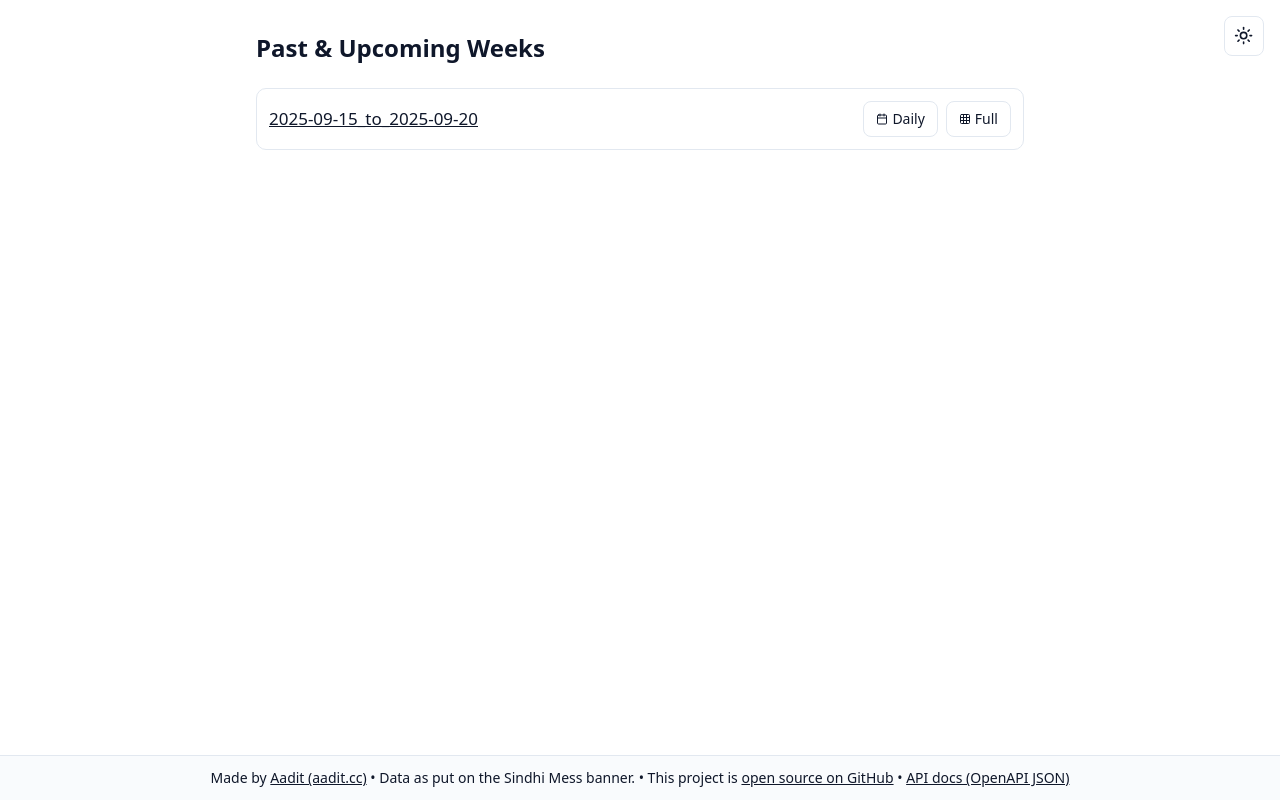
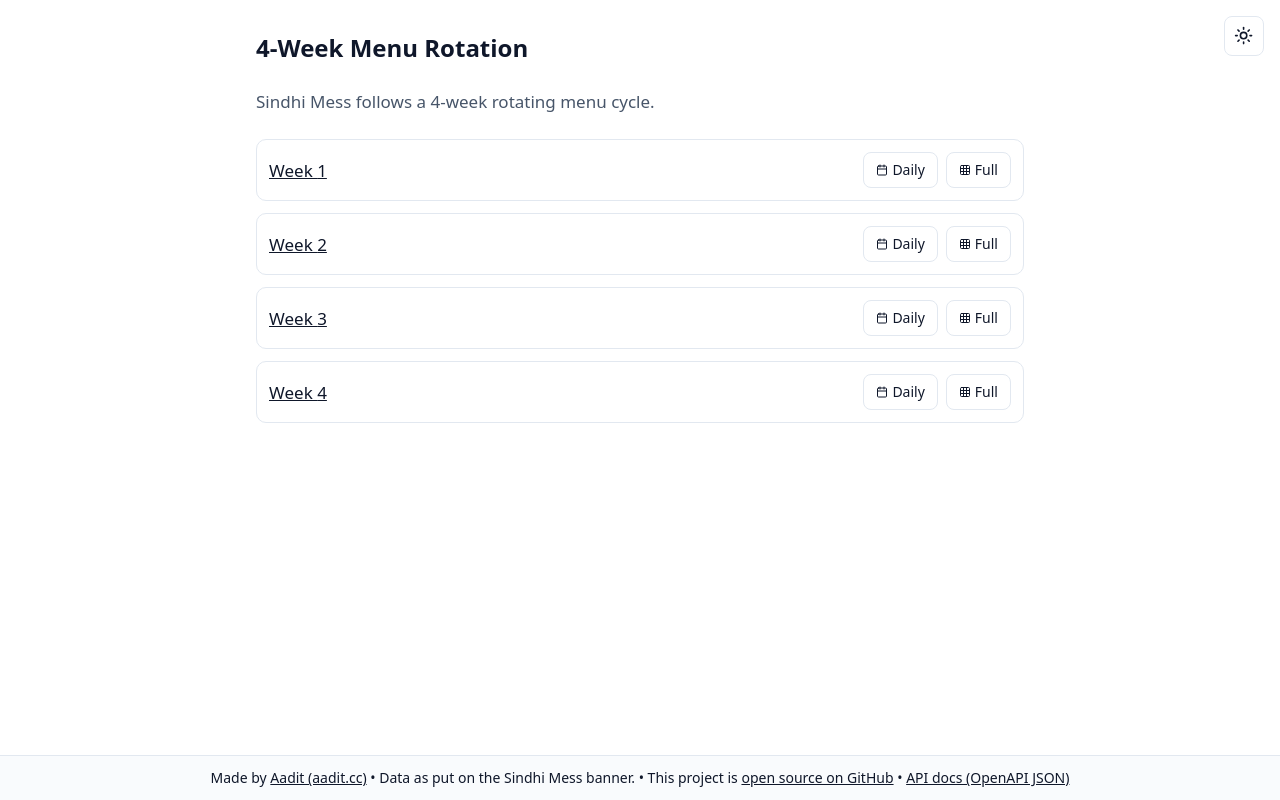
Before and after one commit to aaditagrawal/sindhi-menu, a Next.js app: page /weeks in a window 1280 px wide. Built offline with nearby package versions, Linux system fonts and the light colour scheme.

Commit message:
fix: Full week menu should now work with a refreshed week chooser logic

```diff
--- a/src/app/page.tsx
+++ b/src/app/page.tsx
@@ -1,14 +1,13 @@
-import { getLatestWeekId, getWeekMenu } from "@/data/weeks";
+import { getWeekMenu } from "@/data/weeks";
 import { MenuViewer } from "@/components/MenuViewer";
 
 export default async function Home() {
   // Use build-time data as fallback - MenuViewer will load current week on client side
-  const weekId = await getLatestWeekId();
-  const week = await getWeekMenu(weekId);
+  const week = await getWeekMenu("current");
   return (
     <div className="px-4 py-8 sm:px-6 md:px-8">
       <div className="mx-auto max-w-4xl space-y-6">
-        <MenuViewer initialWeekId={weekId} initialWeek={week} />
+        <MenuViewer initialWeek={week} />
       </div>
     </div>
   );
--- a/src/app/week/[id]/page.tsx
+++ /dev/null
@@ -1,26 +0,0 @@
-import { notFound } from "next/navigation";
-import { getAllWeeks, getWeekMenu } from "@/data/weeks";
-import { MenuViewer } from "@/components/MenuViewer";
-
-// Regenerate individual week pages every 7 days in background
-export const revalidate = 604800; // 7 days
-
-export async function generateStaticParams() {
-  const all = await getAllWeeks();
-  return all.map((id) => ({ id }));
-}
-
-export default async function WeekPage({ params }: { params: Promise<{ id: string }> }) {
-  const { id } = await params;
-  const weeks = await getAllWeeks();
-  if (!weeks.includes(id)) return notFound();
-  const week = await getWeekMenu(id);
-
-  return (
-    <div className="px-4 py-8 sm:px-6 md:px-8">
-      <div className="mx-auto max-w-4xl space-y-6">
-        <MenuViewer initialWeekId={id} initialWeek={week} />
-      </div>
-    </div>
-  );
-}
--- a/src/app/week/[id]/full/page.tsx
+++ b/src/app/week/[weekNumber]/full/page.tsx
@@ -1,25 +1,28 @@
-import Link from "next/link";
-import { getAllWeeks, getWeekMenu } from "@/data/weeks";
+import { notFound } from "next/navigation";
+import { getWeekMenu } from "@/data/weeks";
 import { ComprehensiveWeekView } from "@/components/ComprehensiveWeekView";
-import type { WeekId } from "@/data/weeks";
 import { Button } from "@/components/ui/button";
 import { ArrowLeft } from "lucide-react";
+import Link from "next/link";
 
-interface PageProps {
-  params: Promise<{ id: WeekId }>;
+export const revalidate = 604800;
+
+export async function generateStaticParams() {
+  return [
+    { weekNumber: "1" },
+    { weekNumber: "2" },
+    { weekNumber: "3" },
+    { weekNumber: "4" },
+  ];
 }
 
-export async function generateStaticParams() {
-  const all = await getAllWeeks();
-  return all.map((id) => ({ id }));
-}
+export default async function WeekNumberFullPage({ params }: { params: Promise<{ weekNumber: string }> }) {
+  const { weekNumber } = await params;
+  const weekNum = parseInt(weekNumber, 10);
+  if (weekNum < 1 || weekNum > 4) return notFound();
 
-// Regenerate full week pages every 7 days in background
-export const revalidate = 604800; // 7 days
-
-export default async function FullWeekPage({ params }: PageProps) {
-  const { id } = await params;
-  const week = await getWeekMenu(id);
+  const weekId = `${weekNum}`;
+  const week = await getWeekMenu(weekId);
 
   return (
     <div className="px-4 py-8 sm:px-6 md:px-8">
@@ -28,10 +31,10 @@
           <div className="flex flex-col sm:flex-row sm:items-center justify-between gap-4">
             <div>
               <h1 className="text-2xl sm:text-3xl font-semibold">Full Week Menu</h1>
-              <p className="text-muted-foreground">{week.week} • {week.foodCourt}</p>
+              <p className="text-muted-foreground">Week {weekNum} • {week.foodCourt}</p>
             </div>
             <Button asChild variant="outline" className="self-start sm:self-auto">
-              <Link href={`/week/${id}`} title="Back to daily view">
+              <Link href={`/week/${weekNumber}`} title="Back to daily view">
                 <ArrowLeft className="h-4 w-4 mr-2" />
                 Daily View
               </Link>
--- /dev/null
+++ b/src/app/week/[weekNumber]/page.tsx
@@ -0,0 +1,31 @@
+import { notFound } from "next/navigation";
+import { getWeekMenu } from "@/data/weeks";
+import { MenuViewer } from "@/components/MenuViewer";
+
+export const revalidate = 604800;
+
+export async function generateStaticParams() {
+  return [
+    { weekNumber: "1" },
+    { weekNumber: "2" },
+    { weekNumber: "3" },
+    { weekNumber: "4" },
+  ];
+}
+
+export default async function WeekNumberPage({ params }: { params: Promise<{ weekNumber: string }> }) {
+  const { weekNumber } = await params;
+  const weekNum = parseInt(weekNumber, 10);
+  if (weekNum < 1 || weekNum > 4) return notFound();
+
+  const weekId = `${weekNum}`;
+  const week = await getWeekMenu(weekId);
+
+  return (
+    <div className="px-4 py-8 sm:px-6 md:px-8">
+      <div className="mx-auto max-w-4xl space-y-6">
+        <MenuViewer initialWeek={week} initialWeekOverride={weekNum} />
+      </div>
+    </div>
+  );
+}
--- a/src/app/weeks/page.tsx
+++ b/src/app/weeks/page.tsx
@@ -1,29 +1,28 @@
 import Link from "next/link";
-import { getAllWeeks } from "@/data/weeks";
 import { Button } from "@/components/ui/button";
 import { Grid3X3, Calendar } from "lucide-react";
 
-export default async function WeeksPage() {
-  const weeks = await getAllWeeks();
+export default function WeeksPage() {
   return (
     <div className="px-4 py-8 sm:px-6 md:px-8">
       <div className="mx-auto max-w-3xl space-y-6">
-        <h1 className="text-2xl font-semibold">Past & Upcoming Weeks</h1>
+        <h1 className="text-2xl font-semibold">4-Week Menu Rotation</h1>
+        <p className="text-muted-foreground">Sindhi Mess follows a 4-week rotating menu cycle.</p>
         <ul className="space-y-3">
-          {weeks.map((id) => (
-            <li key={id} className="flex items-center justify-between p-3 rounded-lg border">
+          {[1, 2, 3, 4].map((weekNum) => (
+            <li key={weekNum} className="flex items-center justify-between p-3 rounded-lg border">
               <div>
-                <Link href={`/week/${id}`} className="underline font-medium">{id}</Link>
+                <Link href={`/week/${weekNum}`} className="underline font-medium">Week {weekNum}</Link>
               </div>
               <div className="flex gap-2">
                 <Button asChild variant="outline" size="sm">
-                  <Link href={`/week/${id}`} title="View daily menu">
+                  <Link href={`/week/${weekNum}`} title="View daily menu">
                     <Calendar className="h-3 w-3 mr-1" />
                     Daily
                   </Link>
                 </Button>
                 <Button asChild variant="outline" size="sm">
-                  <Link href={`/week/${id}/full`} title="View full week menu">
+                  <Link href={`/week/${weekNum}/full`} title="View full week menu">
                     <Grid3X3 className="h-3 w-3 mr-1" />
                     Full
                   </Link>
--- a/src/components/MenuViewer.tsx
+++ b/src/components/MenuViewer.tsx
@@ -9,7 +9,7 @@
   parseDateKey,
   formatISTShortDate,
 } from "@/lib/date";
-import { getMenuNameForOverriddenWeek, getWeekNumberFromDate } from "@/lib/menuManager";
+import { getMenuNameForOverriddenWeek, getMenuNumberForWeek, getWeekNumberFromDate } from "@/lib/menuManager";
 import { MealCarousel } from "@/components/MealCarousel";
 import { InlineSelect } from "@/components/InlineSelect";
 import { WeekSelector } from "@/components/WeekSelector";
@@ -252,16 +252,15 @@
 }
 
 export function MenuViewer({
-  initialWeekId,
   initialWeek,
+  initialWeekOverride,
 }: {
-  initialWeekId: string;
   initialWeek: WeekMenu;
+  initialWeekOverride?: number;
 }) {
-  const [currentWeekId, setCurrentWeekId] = React.useState<string>(initialWeekId);
   const [currentWeek, setCurrentWeek] = React.useState<WeekMenu>(initialWeek);
 
-  // Load week override from localStorage on mount
+  // Load week override from localStorage on mount, or use initialWeekOverride prop
   const [weekOverride, setWeekOverride] = React.useState<number | null>(() => {
     if (typeof window !== 'undefined') {
       const saved = localStorage.getItem('sindhi-menu-week-override');
@@ -269,6 +268,13 @@
     }
     return null;
   });
+
+  // Apply initialWeekOverride from props after mount
+  React.useEffect(() => {
+    if (initialWeekOverride !== undefined) {
+      setWeekOverride(initialWeekOverride);
+    }
+  }, [initialWeekOverride]);
 
   const [isLoading, setIsLoading] = React.useState(false);
 
@@ -297,8 +303,7 @@
       try {
         setIsLoading(true);
         const weekNumber = weekOverride ?? getWeekNumberFromDate(new Date());
-        const { weekId, week } = await loadMenuForWeekNumber(weekNumber);
-        setCurrentWeekId(weekId);
+        const { week } = await loadMenuForWeekNumber(weekNumber);
         setCurrentWeek(week);
       } catch (error) {
         console.error('Failed to load week menu:', error);
@@ -454,7 +459,7 @@
 
            <div className="flex flex-col items-center gap-2 mt-6">
              <Button asChild variant="outline">
-              <Link href={`/week/${currentWeekId}/full`} title="View full week menu">
+               <Link href={`/week/${getMenuNumberForWeek(weekOverride ?? getWeekNumberFromDate(new Date()))}/full`} title="View full week menu">
                  <Grid3X3 className="h-4 w-4 mr-2" />
                  View Full Week Menu
                </Link>
```
Lines whose indentation alone changed are shown as unchanged.
